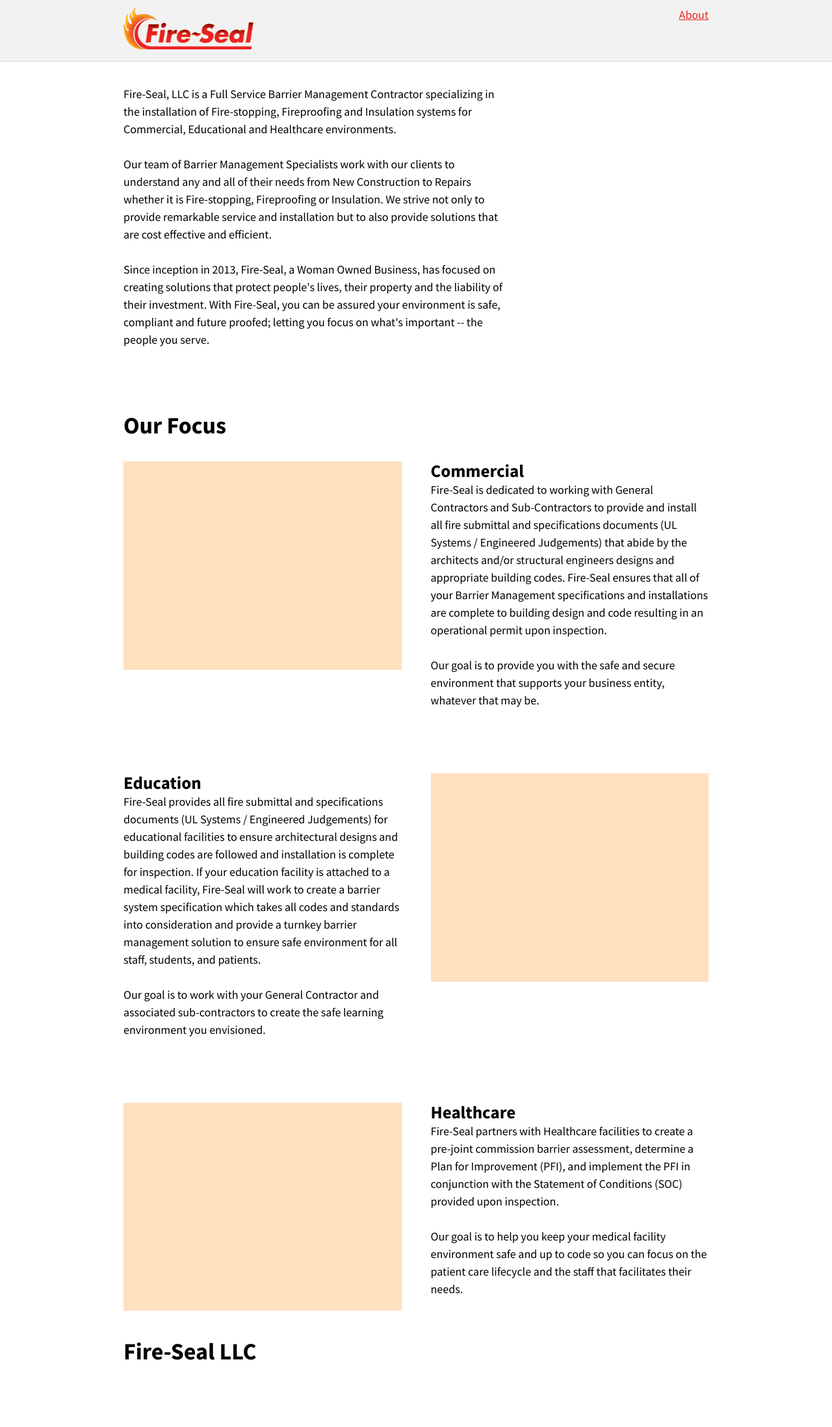
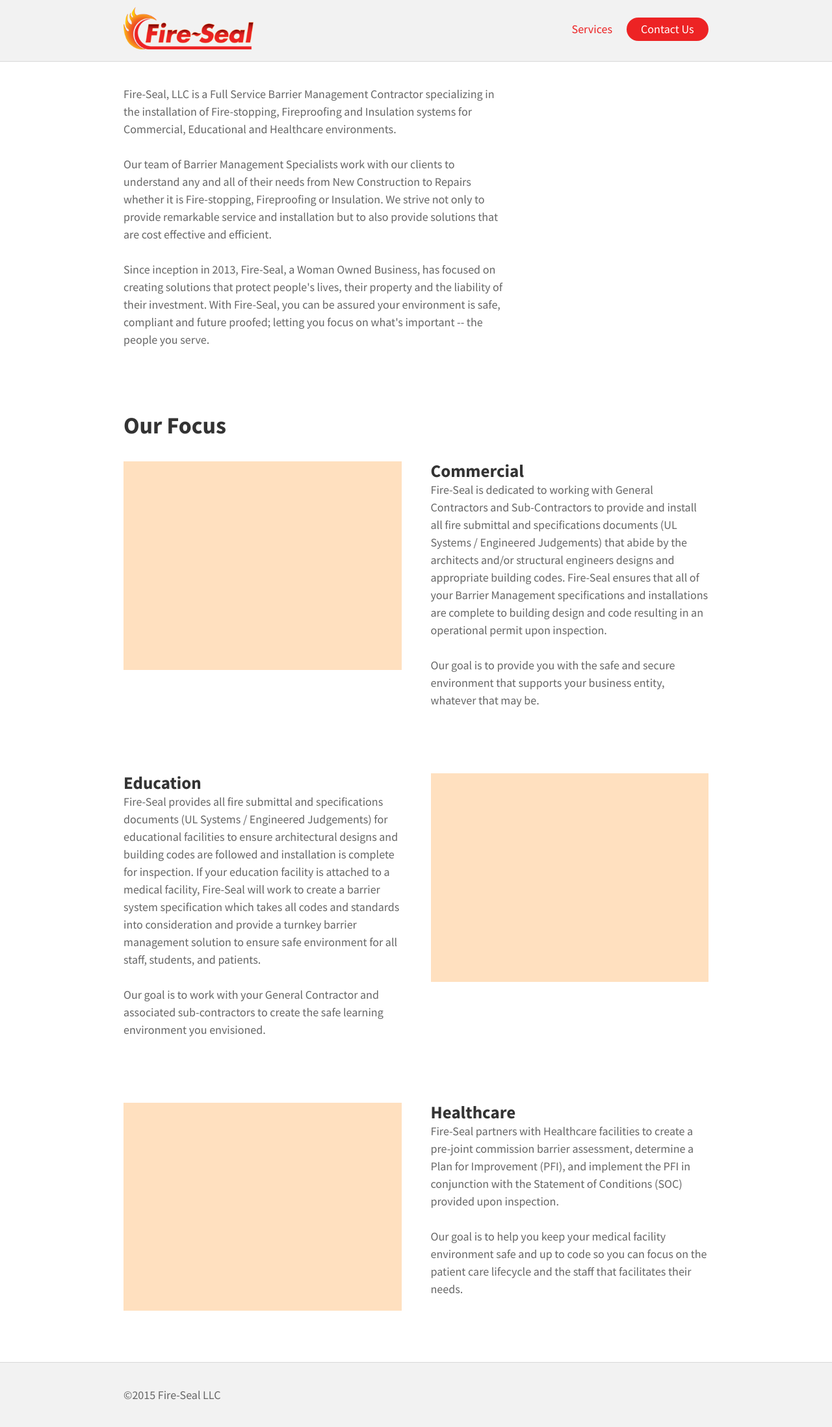
Before and after one commit to timteeling/fire-seal, a Jekyll site: the page built from index.html, in a window 1280 px wide. Shown: the whole page at 65% size. Built offline with Jekyll 4.4.1, drawn with Linux system fonts in a browser that asks for light colours; before the commit the page ends 2135 px from its top, so only the background shows below that.

Commit message:
Added contact and services

```diff
--- a/_includes/footer.html
+++ b/_includes/footer.html
@@ -1,9 +1,5 @@
-<footer class="site-footer">
-
+<footer class="site-footer row" role="site-info">
   <div class="container">
-
-    <h2 class="footer-heading">{{ site.title }}</h2>
-
+    <span>&copy;2015 {{ site.title }}</span>
   </div>
-
 </footer>
--- a/_includes/header.html
+++ b/_includes/header.html
@@ -3,18 +3,15 @@
   <div class="container">
 
     <a class="logo" href="{{ site.baseurl }}/">
-      <img src="img/fire-seal-logo.png" alt="Fire-Seal">
+      <img src="/img/fire-seal-logo.png" alt="Fire-Seal">
     </a>
 
     <nav class="site-nav">
       <!-- <a href="#" class="menu-icon">
         Menu
       </a> -->
-        {% for page in site.pages %}
-          {% if page.title %}
-          <a class="page-link" href="{{ page.url | prepend: site.baseurl }}">{{ page.title }}</a>
-          {% endif %}
-        {% endfor %}
+          <a class="page-link" href="/services">Services</a>
+          <a class="page-link btn" href="/contact">Contact Us</a>
     </nav>
 
   </div>
--- a/_sass/_layout.scss
+++ b/_sass/_layout.scss
@@ -5,13 +5,28 @@
 }
 
 .logo {
-  max-width: 200px;
   display: block;
   float: left;
+  max-width: 125px;
+  @include breakpoint(small) {
+    max-width: 200px;
+  }
 }
 
 nav {
   float: right;
+  margin-top: .5em;
+  @include breakpoint(small) {
+    margin-top: 1em;
+  }
+}
+
+nav a {
+  text-decoration: none;
+  margin-right: 1em;
+  &:last-child {
+    margin-right: 0;
+  }
 }
 
 .row {
@@ -70,3 +85,24 @@
     padding-bottom: 75%;
   }
 }
+
+.btn {
+  color: $white;
+  background: $color-brand;
+  border-radius: 1em;
+  display: inline-block;
+  padding: .5em 1.25em;
+  text-decoration: none;
+  line-height: 1;
+  &:hover {
+    background: darken($text-color-link, 20%);
+    color: $white;
+  }
+}
+
+footer {
+  border-top: 1px solid rgba(0,0,0,.1);
+  background: rgba(0,0,0,.05);
+  padding: 1em 0;
+  margin-top: 2em;
+}
--- a/_sass/_normalize.scss
+++ b/_sass/_normalize.scss
@@ -10,6 +10,7 @@
   font: 112.5%/1.5 $font-body; /* 1 */
   -ms-text-size-adjust: 100%; /* 2 */
   -webkit-text-size-adjust: 100%; /* 2 */
+  color: $text-color-body;
 }
 
 /**
@@ -89,6 +90,9 @@
 a {
   background-color: transparent;
   color: $text-color-link;
+  &:hover {
+    color: darken($text-color-link, 20%);
+  }
 }
 
 /**
@@ -106,6 +110,10 @@
 /**
  * Address styling not present in IE 8/9/10/11, Safari, and Chrome.
  */
+
+address {
+  line-height: 1.1;
+}
 
 abbr[title] {
   border-bottom: 1px dotted;
@@ -136,12 +144,14 @@
 h1,
 h2,
 h3 {
- margin: 0;
- line-height: 1.1;
+  margin: 0;
+  line-height: 1.1;
+  color: $text-color-heading;
 }
 
 h1 {
   font-size: 4em;
+  margin-top: 1em;
 }
 
 h2 {
--- a/_sass/_variables.scss
+++ b/_sass/_variables.scss
@@ -8,8 +8,8 @@
 
 $color-brand: $red;
 
-$text-color-body: $gray;
-$text-color-heading: #777;
+$text-color-body: #666;
+$text-color-heading: $gray;
 $text-color-link: $color-brand;
 
 
```
Also changed, not shown: about.md (deleted, +0 -11 lines), contact.md (added, +25 -0 lines), services.md (added, +40 -0 lines).
